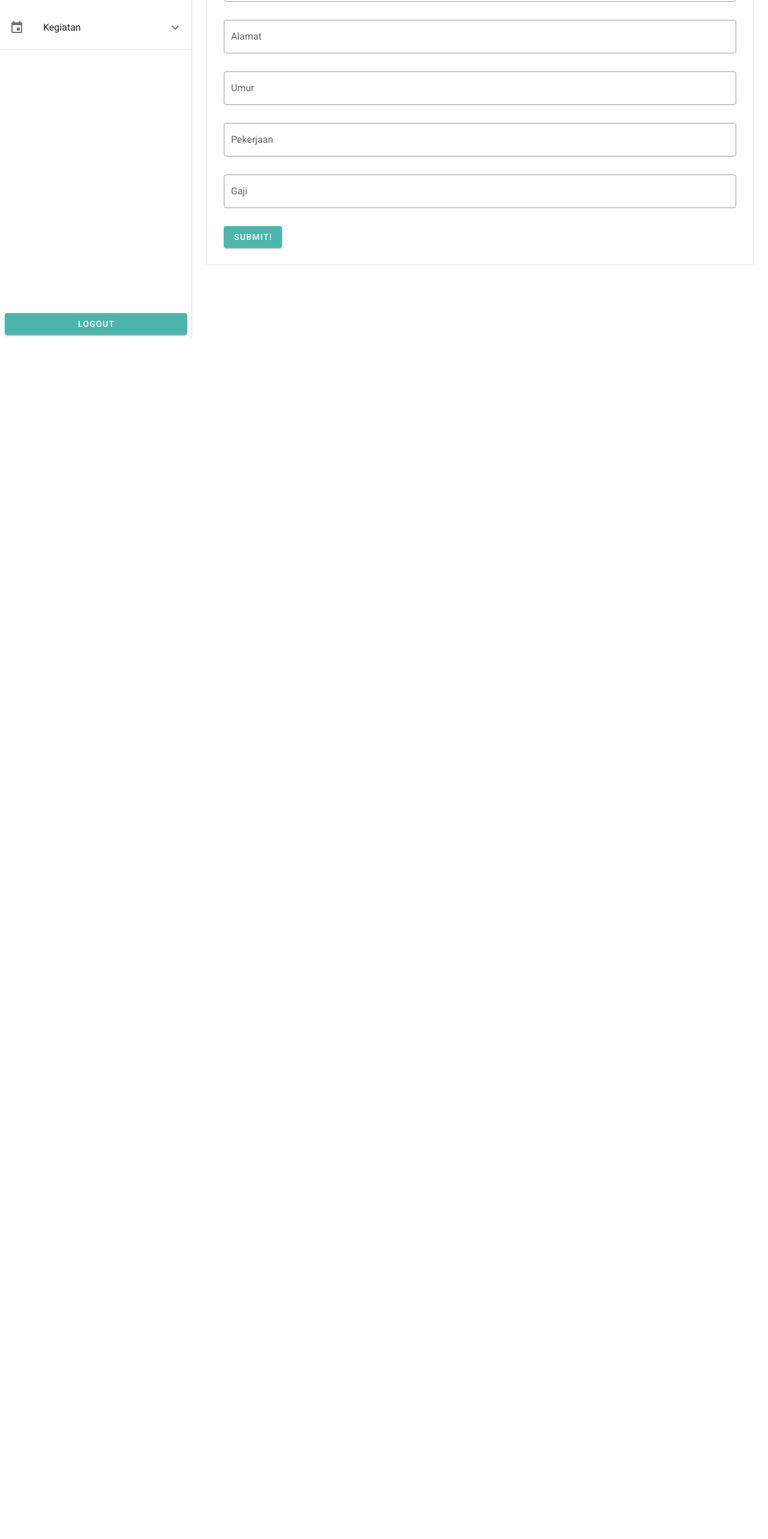
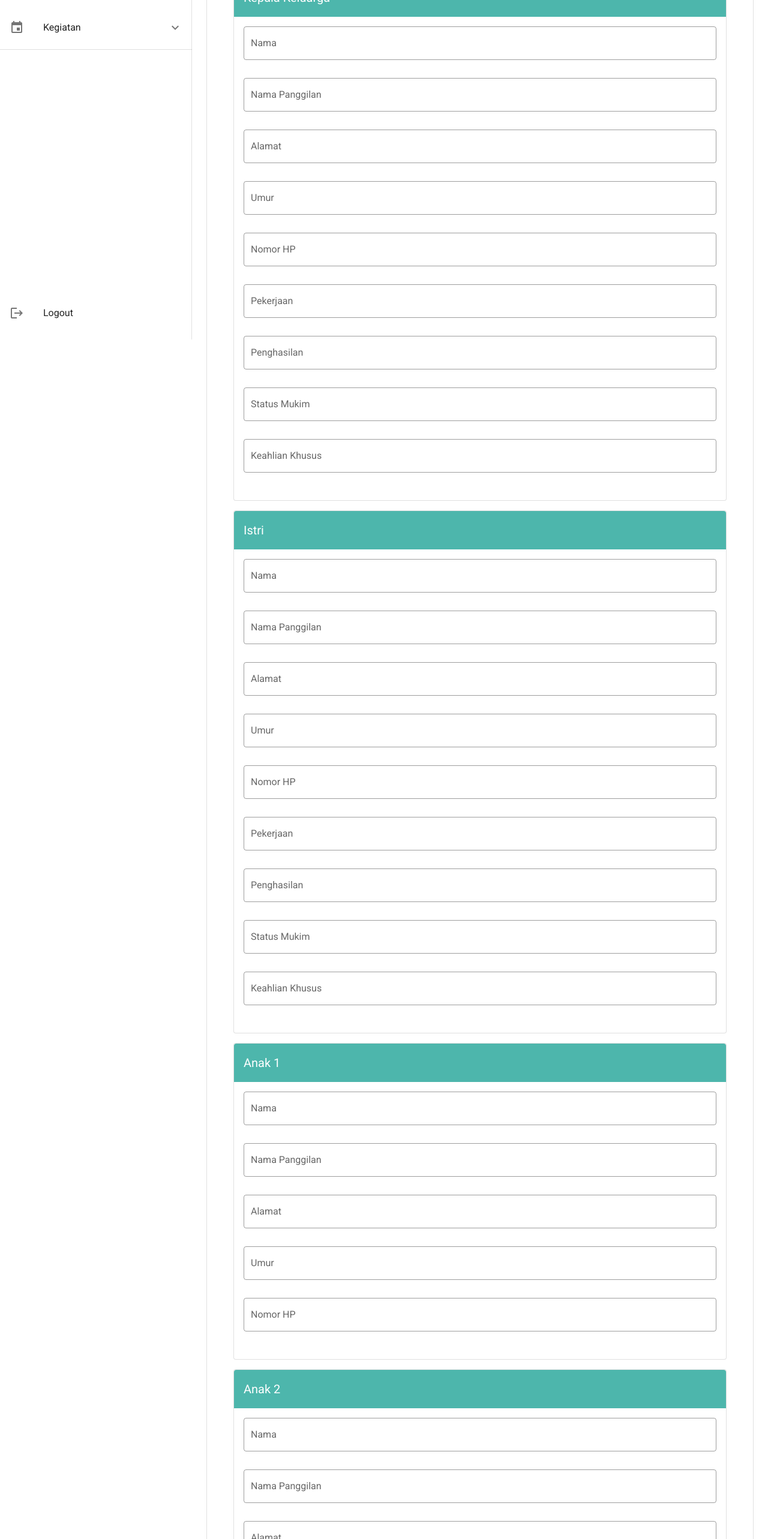
Before and after one commit to mosqu/mosqu-hackfest-client, a Vue app: page /admin/jamaah/submit in a window 1280 px wide. Shown: the part 234-2800 px from the top of the page at 60% size. Before the commit the page ends 800 px from the top, so only its background shows below. Built offline with nearby package versions, Linux system fonts and the light colour scheme; sample sign-in values are in the browser's storage; what vue-moment would draw is missing.

Commit message:
update jamaah submit page, make admin page need authorization

```diff
--- a/src/components/Admin/AdminJamaahSubmit.vue
+++ b/src/components/Admin/AdminJamaahSubmit.vue
@@ -1,11 +1,96 @@
 <template>
   <v-container>
     <form class="pa-4" v-on:keyup.enter="submit">
-      <v-text-field outlined label="Nama Kepala Keluarga"></v-text-field>
-      <v-text-field outlined label="Alamat"></v-text-field>
-      <v-text-field outlined label="Umur"></v-text-field>
-      <v-text-field outlined label="Pekerjaan"></v-text-field>
-      <v-text-field outlined label="Gaji"></v-text-field>
+      <v-card flat outlined class="ma-4">
+        <v-toolbar flat color="primary white--text">
+          <v-toolbar-title>Kepala Keluarga</v-toolbar-title>
+        </v-toolbar>
+        <v-card-text>
+          <v-text-field outlined label="Nama"></v-text-field>
+          <v-text-field outlined label="Nama Panggilan"></v-text-field>
+          <v-text-field outlined label="Alamat"></v-text-field>
+          <v-text-field outlined label="Umur"></v-text-field>
+          <v-text-field outlined label="Nomor HP"></v-text-field>
+          <v-text-field outlined label="Pekerjaan"></v-text-field>
+          <v-text-field outlined label="Penghasilan"></v-text-field>
+          <v-text-field outlined label="Status Mukim"></v-text-field>
+          <v-text-field outlined label="Keahlian Khusus"></v-text-field>
+        </v-card-text>
+      </v-card>
+      <v-card flat outlined class="ma-4">
+        <v-toolbar flat color="primary white--text">
+          <v-toolbar-title>Istri</v-toolbar-title>
+        </v-toolbar>
+        <v-card-text>
+          <v-text-field outlined label="Nama"></v-text-field>
+          <v-text-field outlined label="Nama Panggilan"></v-text-field>
+          <v-text-field outlined label="Alamat"></v-text-field>
+          <v-text-field outlined label="Umur"></v-text-field>
+          <v-text-field outlined label="Nomor HP"></v-text-field>
+          <v-text-field outlined label="Pekerjaan"></v-text-field>
+          <v-text-field outlined label="Penghasilan"></v-text-field>
+          <v-text-field outlined label="Status Mukim"></v-text-field>
+          <v-text-field outlined label="Keahlian Khusus"></v-text-field>
+        </v-card-text>
+      </v-card>
+      <v-card flat outlined class="ma-4">
+        <v-toolbar flat color="primary white--text">
+          <v-toolbar-title>Anak 1</v-toolbar-title>
+        </v-toolbar>
+        <v-card-text>
+          <v-text-field outlined label="Nama"></v-text-field>
+          <v-text-field outlined label="Nama Panggilan"></v-text-field>
+          <v-text-field outlined label="Alamat"></v-text-field>
+          <v-text-field outlined label="Umur"></v-text-field>
+          <v-text-field outlined label="Nomor HP"></v-text-field>
+        </v-card-text>
+      </v-card>
+      <v-card flat outlined class="ma-4">
+        <v-toolbar flat color="primary white--text">
+          <v-toolbar-title>Anak 2</v-toolbar-title>
+        </v-toolbar>
+        <v-card-text>
+          <v-text-field outlined label="Nama"></v-text-field>
+          <v-text-field outlined label="Nama Panggilan"></v-text-field>
+          <v-text-field outlined label="Alamat"></v-text-field>
+          <v-text-field outlined label="Umur"></v-text-field>
+          <v-text-field outlined label="Nomor HP"></v-text-field>
+        </v-card-text>
+      </v-card>
+      <v-card flat outlined class="ma-4">
+        <v-toolbar flat color="primary white--text">
+          <v-toolbar-title>Anak 3</v-toolbar-title>
+        </v-toolbar>
+        <v-card-text>
+          <v-text-field outlined label="Nama"></v-text-field>
+          <v-text-field outlined label="Nama Panggilan"></v-text-field>
+          <v-text-field outlined label="Alamat"></v-text-field>
+          <v-text-field outlined label="Umur"></v-text-field>
+          <v-text-field outlined label="Nomor HP"></v-text-field>
+        </v-card-text>
+      </v-card>
+      <v-card flat outlined class="ma-4">
+        <v-toolbar flat color="primary white--text">
+          <v-toolbar-title>Anak 4</v-toolbar-title>
+        </v-toolbar>
+        <v-card-text>
+          <v-text-field outlined label="Nama"></v-text-field>
+          <v-text-field outlined label="Nama Panggilan"></v-text-field>
+          <v-text-field outlined label="Alamat"></v-text-field>
+          <v-text-field outlined label="Umur"></v-text-field>
+          <v-text-field outlined label="Nomor HP"></v-text-field>
+        </v-card-text>
+      </v-card>
+      <v-card flat outlined class="ma-4">
+        <v-toolbar flat color="primary white--text">
+          <v-toolbar-title>Aktivitas</v-toolbar-title>
+        </v-toolbar>
+        <v-card-text>
+          <v-text-field outlined label="Sholat"></v-text-field>
+          <v-text-field outlined label="Zakat"></v-text-field>
+          <v-text-field outlined label="Pengajian"></v-text-field>
+        </v-card-text>
+      </v-card>
       <v-btn @click="submitJamaah" color="primary">
         Submit!
         <v-progress-circular
@@ -21,5 +106,11 @@
   </v-container>
 </template>
 <script>
-export default {};
+export default {
+  methods:{
+    submitJamaah(){
+
+    }
+  }
+};
 </script>
--- a/src/plugins/vuetify.js
+++ b/src/plugins/vuetify.js
@@ -12,6 +12,9 @@ export default new Vuetify({
         secondary: colors.teal.base, // #009688
         accent: colors.deepOrange.base, // #FF7043
       },
+      breakpoint: {
+        mobileBreakpoint: '960' // This is equivalent to a value of 960
+      },
     },
   },
 });
--- a/src/router/index.js
+++ b/src/router/index.js
@@ -1,5 +1,6 @@
 import Vue from "vue";
 import VueRouter from "vue-router";
+import store from '../store/auth'
 
 import Main from "../views/Main.vue";
 
@@ -97,6 +98,7 @@ const routes = [
     name: "Admin",
     component: Admin,
     redirect: "/admin/home",
+    meta: { requiresAuth: true },
     children: [
       {
         path: "home",
@@ -141,4 +143,16 @@ const router = new VueRouter({
   routes,
 });
 
+router.beforeEach((to, from, next) => {
+  if(to.matched.some(record => record.meta.requiresAuth)) {
+    if (store.getters.isLoggedIn) {
+      next()
+      return
+    }
+    next('/masuk')
+  } else {
+    next()
+  }
+})
+
 export default router;
--- a/src/views/Admin.vue
+++ b/src/views/Admin.vue
@@ -1,6 +1,10 @@
 <template>
   <v-app>
     <v-app-bar app flat>
+      <v-app-bar-nav-icon
+        v-if="$vuetify.breakpoint.smAndDown"
+        @click="drawer = !drawer"
+      />
       <div class="d-flex align-center">
         <v-img
           alt="MOSQU Logo"
@@ -15,7 +19,13 @@
       <v-spacer></v-spacer>
     </v-app-bar>
 
-    <v-navigation-drawer app :mini-variant.sync="mini" permanent :width="320">
+    <v-navigation-drawer
+      app
+      v-model="drawer"
+      :mini-variant.sync="mini"
+      :permanent="!$vuetify.breakpoint.smAndDown"
+      :width="320"
+    >
       <v-list-item class="px-2">
         <v-list-item-avatar>
           <v-img src="https://randomuser.me/api/portraits/men/85.jpg"></v-img>
@@ -53,7 +63,12 @@
             </v-list-item-content>
           </template>
 
-          <v-list-item link v-for="child in item.childs" :key="child.title" :to="child.link">
+          <v-list-item
+            link
+            v-for="child in item.childs"
+            :key="child.title"
+            :to="child.link"
+          >
             <v-list-item-content>
               <v-list-item-title v-text="child.title"></v-list-item-title>
             </v-list-item-content>
@@ -63,9 +78,13 @@
 
       <v-divider></v-divider>
       <template v-slot:append>
-        <div class="pa-2">
-          <v-btn @click="logout" color="primary" block> Logout </v-btn>
-        </div>
+        <v-list-item link @click="logout">
+          <v-list-item-icon>
+            <v-icon>mdi-logout</v-icon>
+          </v-list-item-icon>
+          <v-list-item-title>Logout</v-list-item-title>
+        </v-list-item>
+        <div class="pa-2"></div>
       </template>
     </v-navigation-drawer>
 
@@ -81,6 +100,7 @@
 export default {
   data() {
     return {
+      drawer: false,
       items: [
         {
           title: "Beranda",
--- a/src/views/Main.vue
+++ b/src/views/Main.vue
@@ -81,12 +81,12 @@
     <v-navigation-drawer v-model="drawer" fixed temporary>
       <v-flex class="ma-2 d-flex" align-center>
         <v-img
-          alt="Vuetify Logo"
+          alt="MosQu Logo"
           class="mr-2 shrink align-self-center"
           contain
           :src="require('@/assets/mosqu-logo.png')"
           width="50"
-        />MOSQU
+        />MosQu
       </v-flex>
       <v-list nav>
         <v-list-item-group>
```
